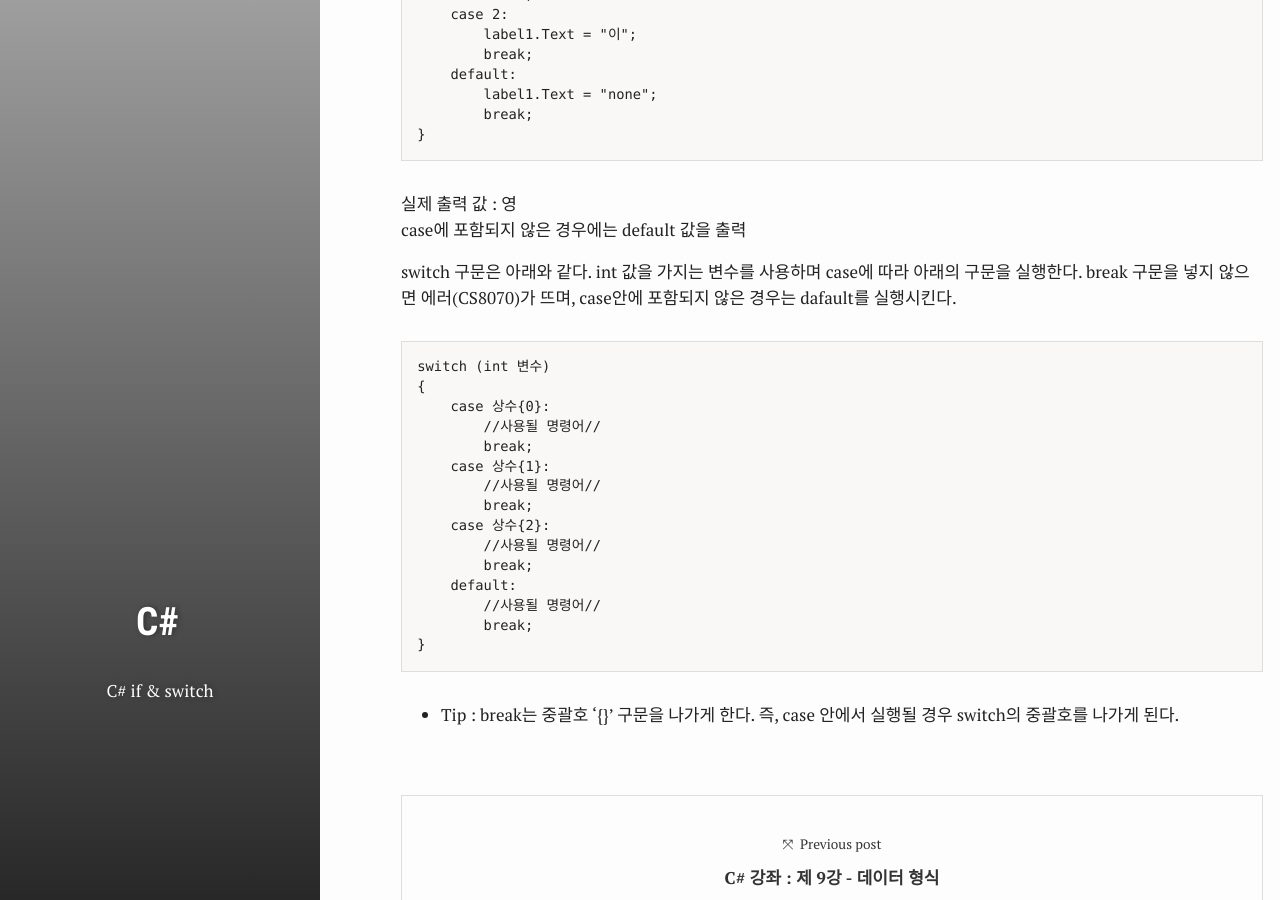
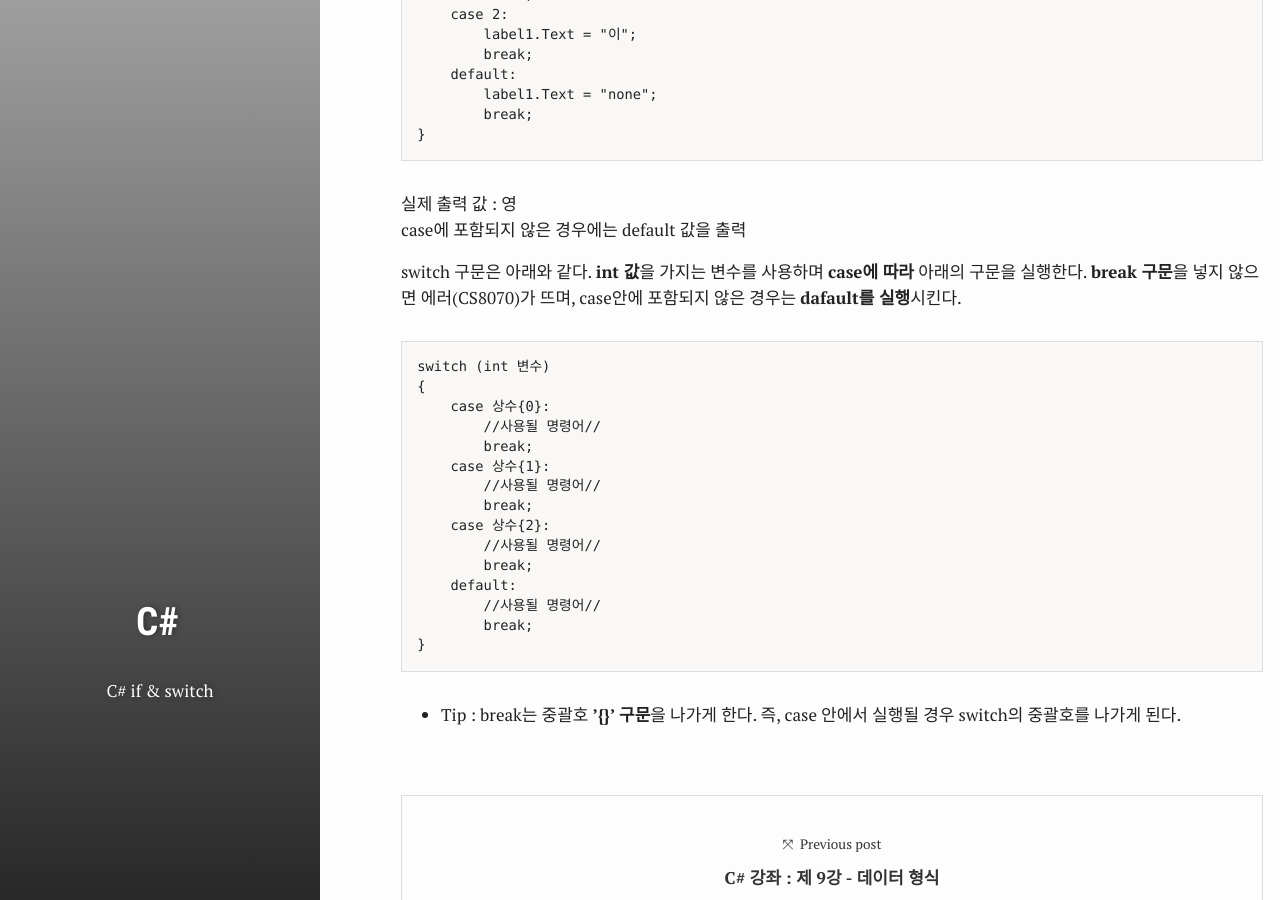
Before and after one commit to test076923/076923.github.io, a Jekyll site: the page built from _posts/2017-08-22-C#-10.md, in a window 1280 px wide and 900 px high, scrolled down 3168 px. Built offline with Jekyll 4.4.1, drawn with Linux system fonts in a browser that asks for light colours.

Commit message:
Update 2017-08-22-C#-10.md

````diff
--- a/_posts/2017-08-22-C#-10.md
+++ b/_posts/2017-08-22-C#-10.md
@@ -132,7 +132,7 @@ switch (number)
 실제 출력 값 : 영<br>
 case에 포함되지 않은 경우에는 default 값을 출력
 
-switch 구문은 아래와 같다. int 값을 가지는 변수를 사용하며 case에 따라 아래의 구문을 실행한다. break 구문을 넣지 않으면 에러(CS8070)가 뜨며, case안에 포함되지 않은 경우는 dafault를 실행시킨다.
+switch 구문은 아래와 같다. **int 값**을 가지는 변수를 사용하며 **case에 따라** 아래의 구문을 실행한다. **break 구문**을 넣지 않으면 에러(CS8070)가 뜨며, case안에 포함되지 않은 경우는 **dafault를 실행**시킨다.
 
 ```c#:
 switch (int 변수)
@@ -152,4 +152,4 @@ switch (int 변수)
 }
 ```
 
-* Tip : break는 중괄호 '{}' 구문을 나가게 한다. 즉, case 안에서 실행될 경우 switch의 중괄호를 나가게 된다.
+* Tip : break는 중괄호 **'{}' 구문**을 나가게 한다. 즉, case 안에서 실행될 경우 switch의 중괄호를 나가게 된다.
````
